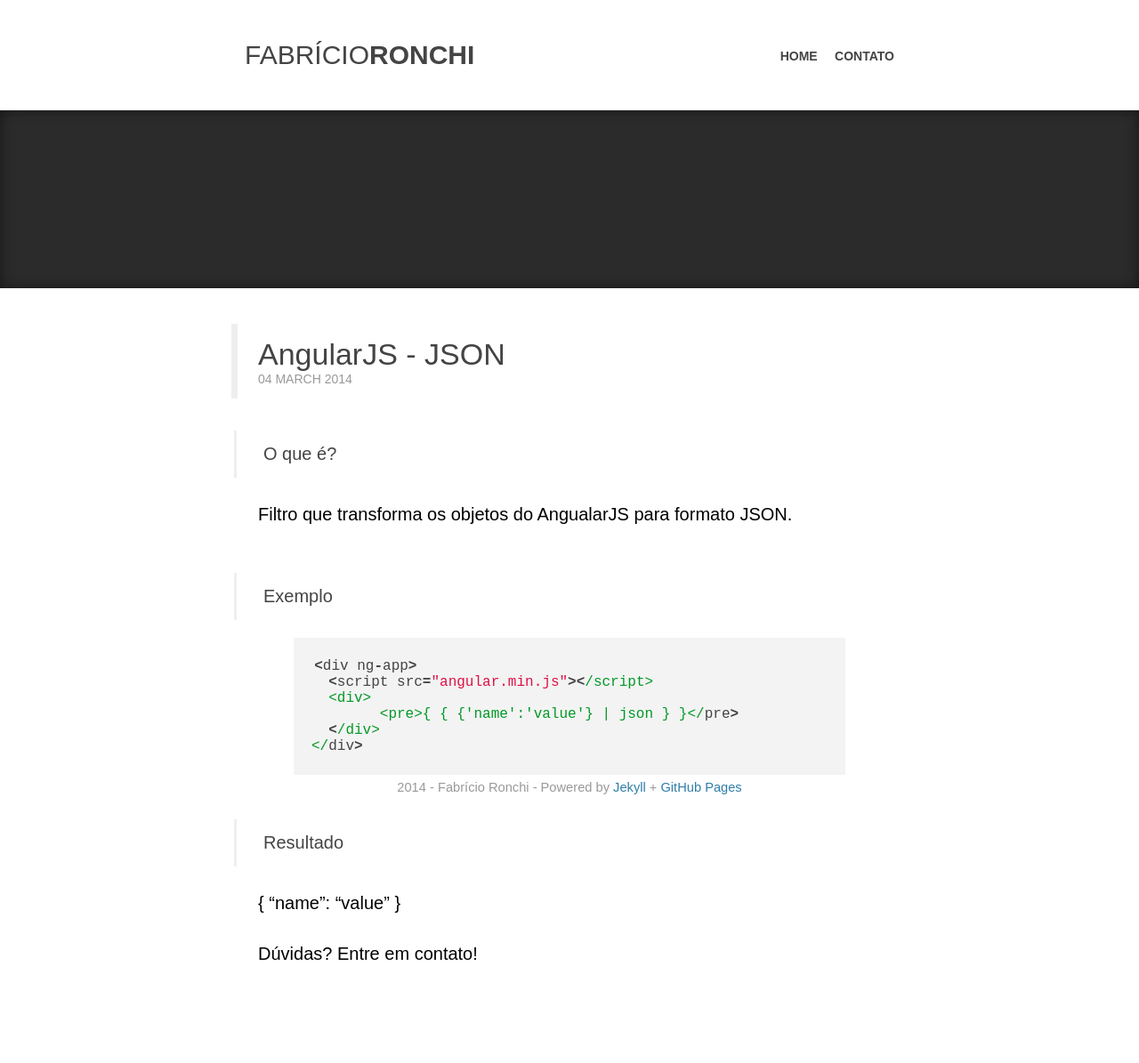
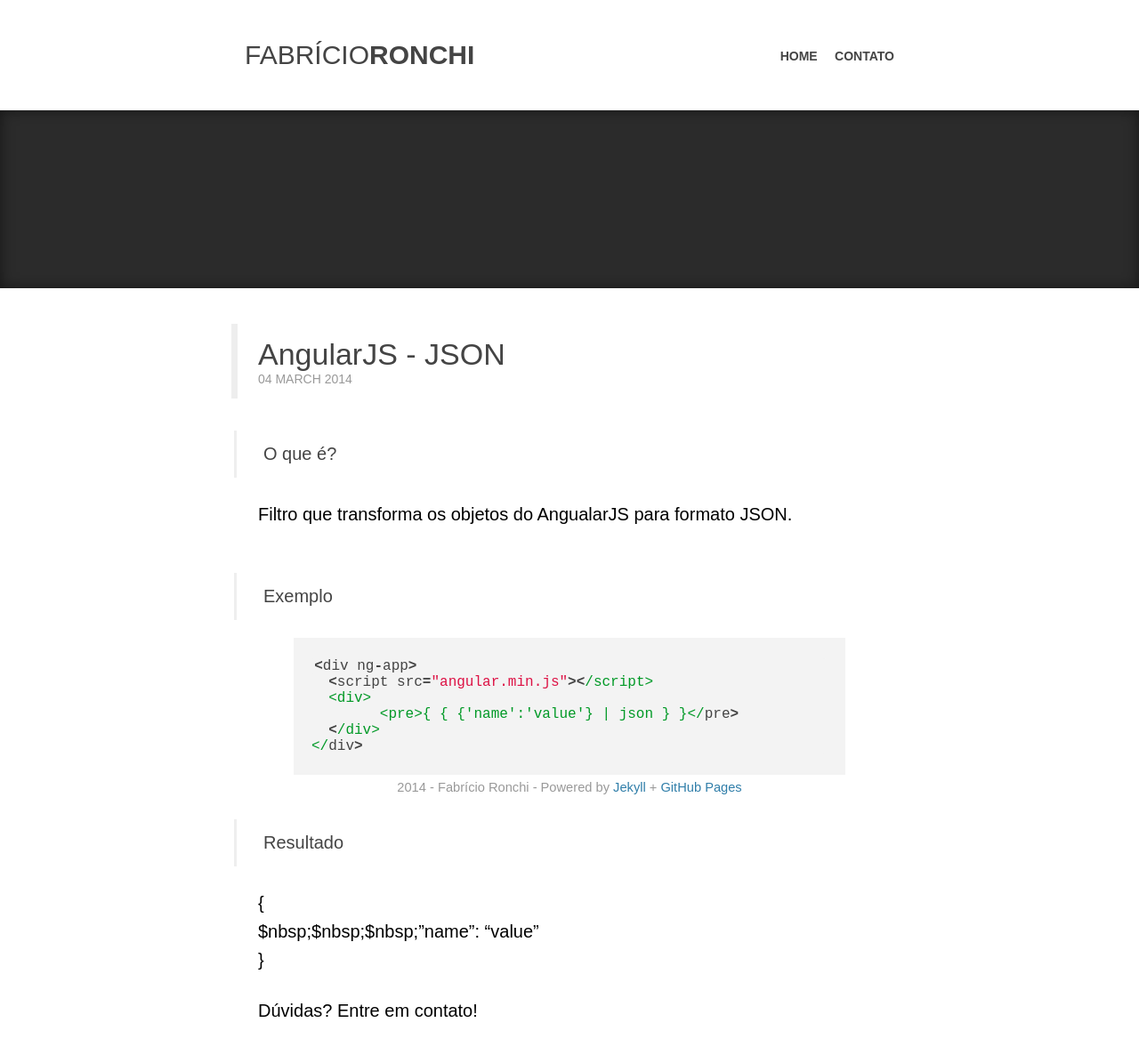
Before and after one commit to fabriciomrkonell/fabriciomrkonell, a Jekyll site: the page built from _posts/2014-03-04-angularjs-json.markdown, in a window 1280 px wide. Shown: the whole page at 89% size. Built offline with Jekyll 4.4.1, drawn with Linux system fonts in a browser that asks for light colours; some web fonts are replaced; Markdown is read by kramdown in place of the engine named in the settings; comment, search, counter and statistics services are not loaded; before the commit the page ends 1131 px from its top, so only the background shows below that.

Commit message:
Update 2014-03-04-angularjs-json.markdown

```diff
--- a/_posts/2014-03-04-angularjs-json.markdown
+++ b/_posts/2014-03-04-angularjs-json.markdown
@@ -20,7 +20,9 @@ Filtro que transforma os objetos do AngualarJS para formato JSON.
 
 <h3>Resultado</h3>
 {
-  "name": "value"
+<br />
+$nbsp;$nbsp;$nbsp;"name": "value"
+<br />
 }
 
 Dúvidas? Entre em contato!
```
